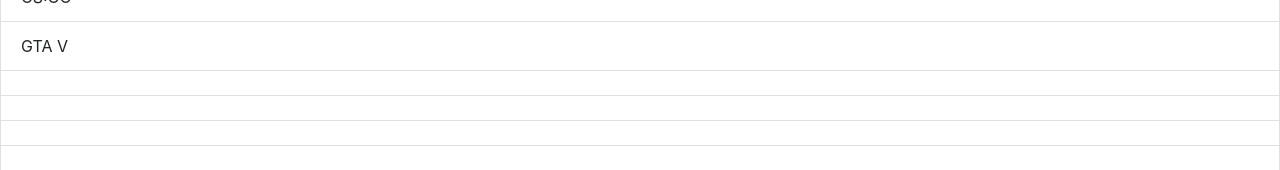
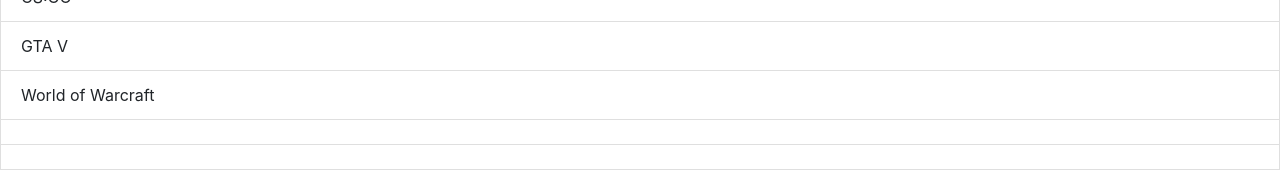
Before and after one commit to student325972/vebr-brian-segakindi-325972, a plain HTML site: page index.html in a window 1280 px wide. Shown: the part 231-401 px from the top of the page. Drawn offline with nearby package versions, Linux system fonts and the light colour scheme.

Commit message:
Zesde commit

```diff
--- a/index.html
+++ b/index.html
@@ -18,7 +18,7 @@
         <li class="list-group-item">Fortnite</li>
         <li class="list-group-item">CS:GO</li>
         <li class="list-group-item">GTA V</li>
-        <li class="list-group-item"></li>
+        <li class="list-group-item">World of Warcraft</li>
         <li class="list-group-item"></li>
         <li class="list-group-item"></li>
         <li class="list-group-item"></li>
```
